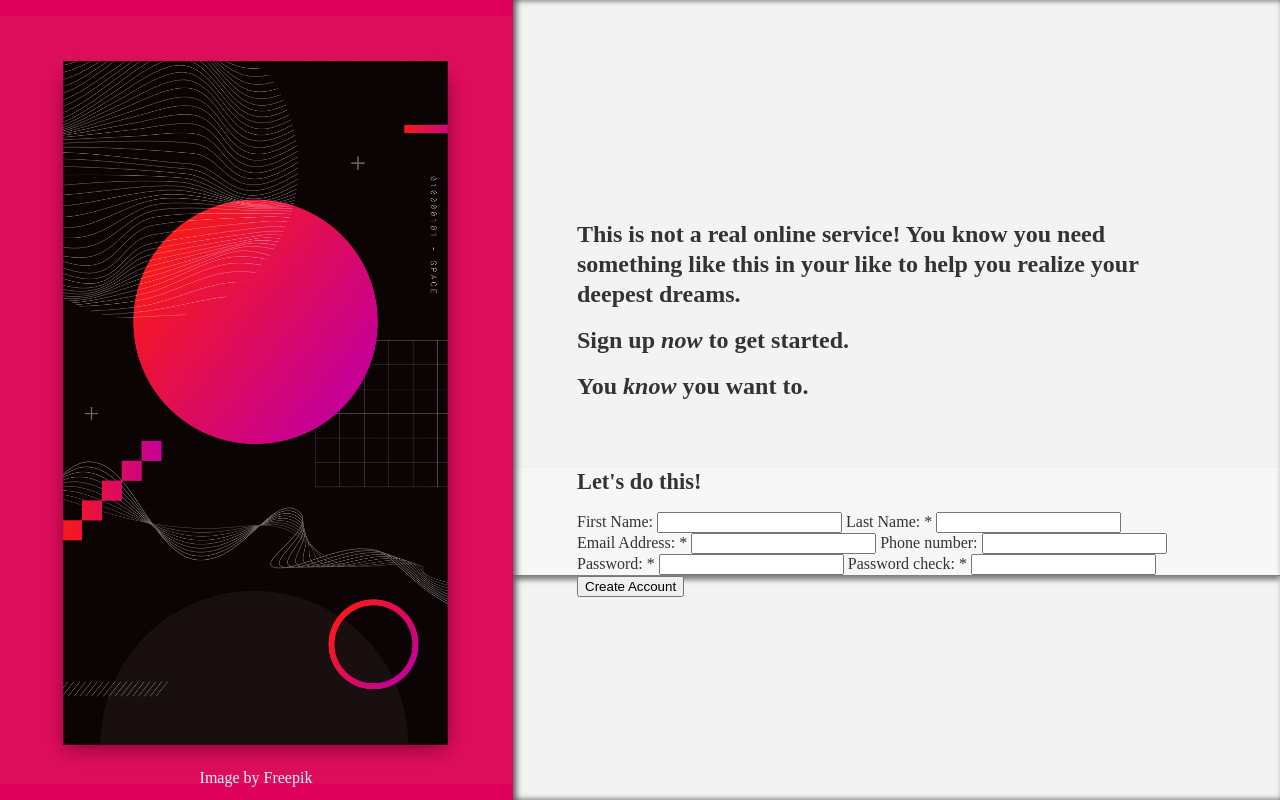
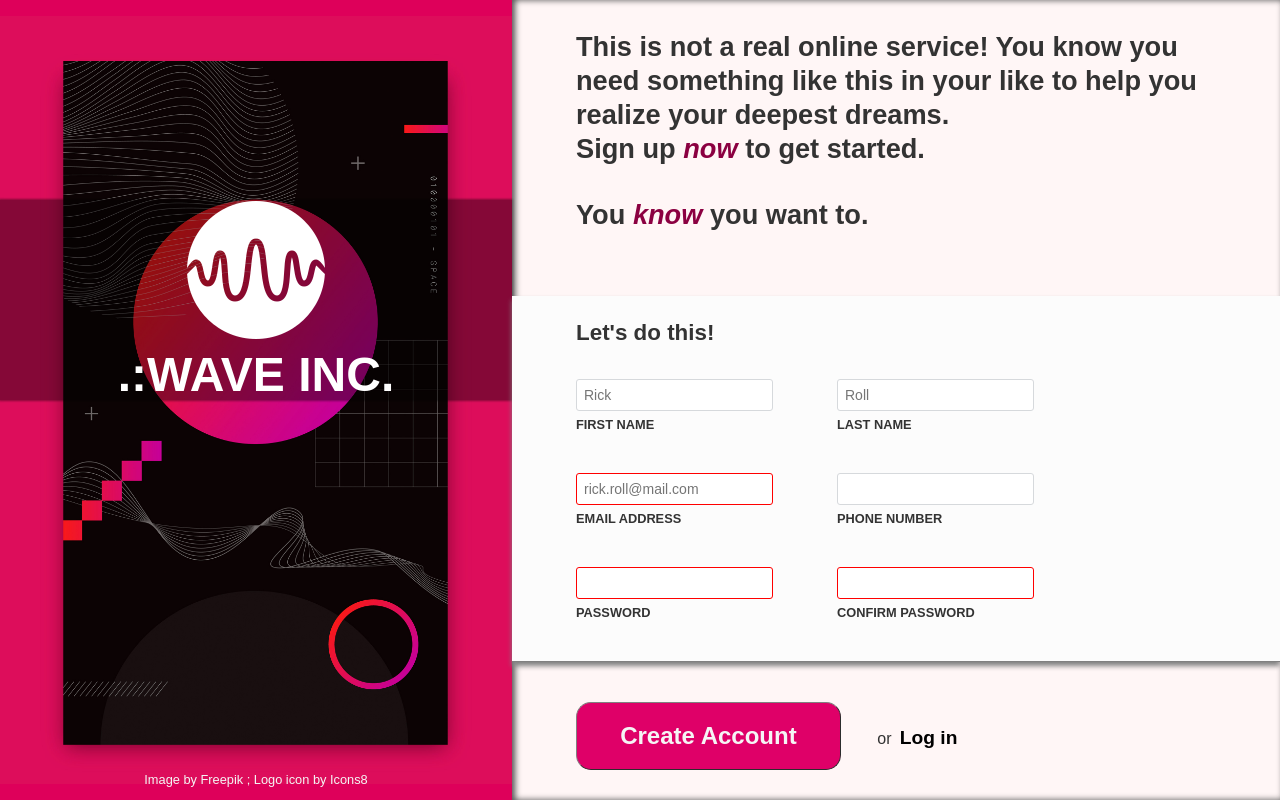
Before and after one commit to Asgram/odin-sign-up-form, a plain HTML site: page index.html in a window 1280 px wide. Drawn offline with Linux system fonts and the light colour scheme.

Commit message:
Add code for full page style and aside image

```diff
--- a/css/style.css
+++ b/css/style.css
@@ -1,17 +1,26 @@
-:root{
+* {
+    margin: 0;
+    padding: 0;
+    box-sizing: border-box;
+
+}
+
+:root {
     --aside-width: 40vw;
     --form-padding: 5vw;
 }
 
 body {
-    margin: 0;
-    padding: 0;
-    box-sizing: border-box;
 
     color: rgb(51, 51, 51);
-    background-color:rgb(243, 243, 243);
+    background-color: rgb(255, 246, 246);
 
     line-height: 1.25;
+    font-family: Arial, Helvetica, sans-serif;
+}
+
+em {
+    color: rgb(139, 0, 65);
 }
 
 a {
@@ -25,29 +34,33 @@ ul li {
 
 h1,
 h2 {
-    margin-bottom: 1rem;
+    margin-bottom: 2rem;
 }
 
 h1 {
-    font-size: 1.5rem;
+    font-size: 1.7rem;
 }
 
 h2 {
     font-size: 1.4rem;
 }
 
-header h1:last-child{
-    margin-bottom: 3rem;
+header h1:last-child {
+    margin-bottom: 4rem;
 }
+
+
 
 h1.same {
     margin-bottom: 0;
 }
 
-.wrapper{
+.wrapper {
+    position: relative;
+    z-index: 1;
+
     margin-left: var(--aside-width);
 
-    border-left: 1px solid rgb(223, 0, 104);
     box-shadow: 3px 0 6px inset rgb(78, 78, 78);
 
     display: flex;
@@ -57,20 +70,129 @@ h1.same {
     height: 100vh;
 }
 
-header{
+.wrapper h2 {
+    padding-top: 20px;
+}
+
+header {
     padding: 0 var(--form-padding);
 }
 
-section#form-wrapper>*{
+/*form styling*/
+.form-row {
+    margin-bottom: 40px;
+
+    display: flex;
+    justify-content: flex-start;
+    align-items: center;
+    gap: 10%;
+}
+
+.form-row input[type='text'],
+.form-row input[type='email'],
+.form-row input[type="password"],
+.form-row input[type="phone"] {
+    background-color: #FFFFFF;
+    border: 1px solid #D6D9DC;
+    border-radius: 3px;
+
+    width: 100%;
+    padding: 7px;
+    font-size: 14px;
+}
+
+.single-input {
+    display: flex;
+    flex-direction: column;
+    justify-content: flex-end;
+
+}
+
+.form-row label {
+    margin-top: 6px;
+
+    font-size: 0.8rem;
+    font-weight: 700;
+}
+
+.form-button {
+    margin-top: 5vh;
+}
+
+.form-button button {
+    padding: 0.8em 1.8em;
+    border: 1px outset gray;
+    border-radius: 15px;
+
+    font-size: 1.5rem;
+    font-weight: 700;
+
+    color: whitesmoke;
+    background-color: rgb(223, 0, 104);
+}
+
+.login-par {
+    margin-left: 2em;
+}
+
+.login-par .login {
+    font-weight: 700;
+    font-size: 1.2rem;
+
+    padding-left: 0.2em;
+}
+
+input~span {
+    position: relative;
+}
+
+.require-completion {
+    font-size: 0.7rem;
+    font-weight: 700;
+
+    position: absolute;
+    content: "REQUIRED";
+    color: whitesmoke;
+    background-color: rgb(255, 0, 64);
+    padding: 4px 6px;
+    top: -70px;
+    right: -20px;
+}
+
+/*hover*/
+.form-row input[type='text']:hover,
+.form-row input[type='email']:hover,
+.form-row input[type="password"]:hover,
+.form-row input[type="phone"]:hover {
+    border: 1px solid rgb(180, 78, 126);
+}
+
+.form-row input[type='text']:hover+label,
+.form-row input[type='email']:hover+label,
+.form-row input[type="password"]:hover+label,
+.form-row input[type="phone"]:hover+label {
+    color: rgb(141, 0, 66);
+}
+
+a:hover {
+    color: rgb(199, 0, 93);
+}
+
+/*invalid*/
+.form-row input[type='email']:invalid,
+.form-row input[type="password"]:invalid {
+    border: 1px solid red;
+}
+
+/*padding for the form*/
+section#form-wrapper>* {
     padding: 0 var(--form-padding);
 }
 
-section #form-no-button-wrapper{
+section #form-no-button-wrapper {
+    padding-top: 0.2rem;
 
-    position: relative;
-    z-index: -1;
-
-    background-color: rgb(247, 247, 247);
+    background-color: rgb(252, 252, 252);
     border-bottom: 1px solid gray;
     box-shadow: 0 4px 5px gray;
 }
@@ -94,7 +216,7 @@ aside {
     width: var(--aside-width);
 }
 
-#citation {
+.citation {
     position: absolute;
     bottom: 1.5vh;
 
@@ -103,5 +225,46 @@ aside {
     margin: auto;
 
     color: whitesmoke;
+    font-size: 0.8rem;
     text-align: center;
 }
+
+.citation>* {
+    color: whitesmoke;
+}
+
+
+aside #logo {
+
+    position: absolute;
+    top: 25%;
+
+    left: 0;
+    right: 0;
+    margin: auto;
+
+    max-height: 25vh;
+    width: 100%;
+
+    box-shadow: 0 0 2px 1px rgba(0, 0, 0, 0.4);
+
+    background-color: rgba(0, 0, 0, 0.4);
+
+    display: flex;
+    flex-direction: column;
+    justify-content: center;
+    align-items: center;
+}
+
+aside #logo img {
+    height: auto;
+    width: auto;
+}
+
+aside #logo .logo-writing {
+    font-size: 3rem;
+    font-weight: 900;
+
+    color: white;
+
+}
--- a/index.html
+++ b/index.html
@@ -20,33 +20,55 @@
         <section id="form-wrapper">
             <div id="form-no-button-wrapper">
                 <h2 class="form-subtitle">Let's do this!</h2>
-                <form action="" method="post">
+                <form action="" method="get">
                     <div class="form-style">
                         <div class="form-row">
-                            <label for="user-first-name">First Name:</label>
-                            <input type="text" id="user-first-name" name="first-name" required>
-                            <label for="user-last-name">Last Name:
-                                <span aria-label="required">*</span>
-                            </label>
-                            <input type="text" id="user-last-name" name="last-name" required>
+                            <div class="single-input">
+                                <input type="text" id="user-first-name" name="user-first-name" placeholder="Rick">
+                                <label for="user-first-name">FIRST NAME</label>
+                                <span></span>
+
+                            </div>
+                            <div class="single-input">
+                                <input type="text" id="user-last-name" name="last-name" placeholder="Roll" required>
+                                <label for="user-last-name">LAST NAME</label>
+                                <span></span>
+
+                            </div>
                         </div>
                         <div class="form-row">
-                            <label for="email">Email Address:
-                                <span aria-label="required">*</span>
-                            </label>
-                            <input type="email" id="email" name="email" required>
-                            <label for="phone-number">Phone number:</label>
-                            <input type="phone" id="phone-number" name="phone" required>
+                            <div class="single-input">
+                                <input type="email" id="email" name="email" placeholder="rick.roll@mail.com" required>
+                                <label for="email">EMAIL ADDRESS
+                                    <span aria-label="required"></span>
+                                </label>
+                                <span></span>
+
+                            </div>
+                            <div class="single-input">
+                                <input type="phone" id="phone-number" name="phone">
+                                <label for="phone-number">PHONE NUMBER</label>
+                                <span></span>
+
+                            </div>
                         </div>
                         <div class="form-row">
-                            <label for="password">Password:
-                                <span aria-label="required">*</span>
-                            </label>
-                            <input type="password" id="password" name="password" required>
-                            <label for="password-check">Password check:
-                                <span aria-label="required">*</span>
-                            </label>
-                            <input type="password" id="password-check" name="password-check" required>
+                            <div class="single-input">
+                                <input type="password" id="password" name="password" required>
+                                <label for="password">PASSWORD
+                                    <span aria-label="required"></span>
+                                </label>
+                                <span></span>
+
+                            </div>
+                            <div class="single-input">
+                                <input type="password" id="password-check" name="password-check" required>
+                                <label for="password-check">CONFIRM PASSWORD
+                                    <span aria-label="required"></span>
+                                </label>
+                                <span></span>
+
+                            </div>
                         </div>
                     </div>
             </div>
@@ -54,6 +76,9 @@
                 <button type="submit">
                     Create Account
                 </button>
+                <span class="login-par">or
+                    <a class="login" href="">Log in</a>
+                </span>
             </div>
 
             </form>
@@ -64,10 +89,16 @@
 
         <img id="aside-image" src="img/24002353_6851538.jpg" alt="a supercar with a sunset synthwave background">
 
-        <a id="citation"
-            href="https://www.freepik.com/free-vector/abstract-futuristic-cool-mobile-wallpaper_24002353.htm#query=synthwave%20design&position=15&from_view=search&track=ais">Image
-            by Freepik</a>
+        <div id="logo">
+            <img src="img/icons8-logo-150.png" alt="">
+            <p class="logo-writing">.:WAVE INC.</p>
 
+        </div><div class="citation">
+            <a
+                href="https://www.freepik.com/free-vector/abstract-futuristic-cool-mobile-wallpaper_24002353.htm#query=synthwave%20design&position=15&from_view=search&track=ais">Image
+                by Freepik</a>
+            ;
+            <a target="_blank" href="https://icons8.com/icon/30248/soonvibes">Logo</a> icon by <a target="_blank" href="https://icons8.com">Icons8</a></div>
     </aside>
 
     <script src="js/script.js"></script>
```
Also changed, not shown: img/icons8-logo-100.png (added), img/icons8-logo-150.png (added), img/icons8-logo-50.png (added), img/luke-moore-Dx8TENlPoTc-unsplash.jpg (deleted), img/vecteezy_retro-80s-sci-fi-futuristic-style-background-with-supercar_21571760.jpg (deleted).
